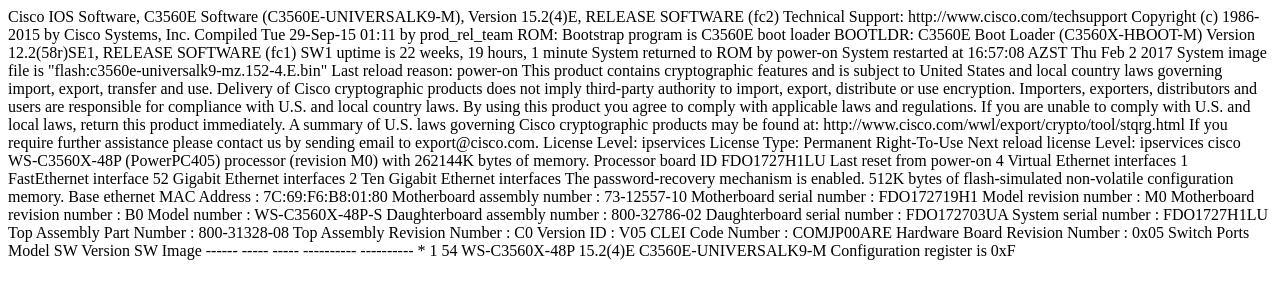
After one commit to KamilBabayev/Cisco, a Flask app: template webapp/templates/cisco_output.html in a window 1280 px wide. The commit adds this page. Shown: the top 300 px of the page. Run offline with Flask 2, Linux system fonts and the light colour scheme; the template is opened without the code that fills it, so the values that code supplies are empty.

Commit message:
additions

```diff
--- a/webapp/server.py
+++ b/webapp/server.py
@@ -17,7 +17,7 @@ def ciscoconnect1():
          devices_and_commands.append(i.split('=')[1])
     result = devices_and_commands
     print(devices_and_commands)
-    return "da"
+    return render_template("cisco_output.html")
 
 @app.route('/')
 def index():
--- /dev/null
+++ b/webapp/templates/cisco_output.html
@@ -0,0 +1,86 @@
+<!DOCTYPE html>
+<html>
+<head>
+	<meta charset="UTF-8">
+	<title>Main App</title>
+	<link rel= "stylesheet" type= "text/css" href= "{{ url_for('static',filename='styles/mainpage.css') }}">
+</head>
+<body>
+
+
+Cisco IOS Software, C3560E Software (C3560E-UNIVERSALK9-M), Version 15.2(4)E, RELEASE SOFTWARE (fc2)
+Technical Support: http://www.cisco.com/techsupport
+Copyright (c) 1986-2015 by Cisco Systems, Inc.
+Compiled Tue 29-Sep-15 01:11 by prod_rel_team
+
+ROM: Bootstrap program is C3560E boot loader
+BOOTLDR: C3560E Boot Loader (C3560X-HBOOT-M) Version 12.2(58r)SE1, RELEASE SOFTWARE (fc1)
+
+SW1 uptime is 22 weeks, 19 hours, 1 minute
+System returned to ROM by power-on
+System restarted at 16:57:08 AZST Thu Feb 2 2017
+System image file is "flash:c3560e-universalk9-mz.152-4.E.bin"
+Last reload reason: power-on
+
+
+
+This product contains cryptographic features and is subject to United
+States and local country laws governing import, export, transfer and
+use. Delivery of Cisco cryptographic products does not imply
+third-party authority to import, export, distribute or use encryption.
+Importers, exporters, distributors and users are responsible for
+compliance with U.S. and local country laws. By using this product you
+agree to comply with applicable laws and regulations. If you are unable
+to comply with U.S. and local laws, return this product immediately.
+
+A summary of U.S. laws governing Cisco cryptographic products may be found at:
+http://www.cisco.com/wwl/export/crypto/tool/stqrg.html
+
+If you require further assistance please contact us by sending email to
+export@cisco.com.
+
+License Level: ipservices
+License Type: Permanent Right-To-Use
+Next reload license Level: ipservices
+
+cisco WS-C3560X-48P (PowerPC405) processor (revision M0) with 262144K bytes of memory.
+Processor board ID FDO1727H1LU
+Last reset from power-on
+4 Virtual Ethernet interfaces
+1 FastEthernet interface
+52 Gigabit Ethernet interfaces
+2 Ten Gigabit Ethernet interfaces
+The password-recovery mechanism is enabled.
+
+512K bytes of flash-simulated non-volatile configuration memory.
+Base ethernet MAC Address       : 7C:69:F6:B8:01:80
+Motherboard assembly number     : 73-12557-10
+Motherboard serial number       : FDO172719H1
+Model revision number           : M0
+Motherboard revision number     : B0
+Model number                    : WS-C3560X-48P-S
+Daughterboard assembly number   : 800-32786-02
+Daughterboard serial number     : FDO172703UA
+System serial number            : FDO1727H1LU
+Top Assembly Part Number        : 800-31328-08
+Top Assembly Revision Number    : C0
+Version ID                      : V05
+CLEI Code Number                : COMJP00ARE
+Hardware Board Revision Number  : 0x05
+
+
+Switch Ports Model                     SW Version            SW Image
+------ ----- -----                     ----------            ----------
+*    1 54    WS-C3560X-48P             15.2(4)E              C3560E-UNIVERSALK9-M
+
+
+Configuration register is 0xF
+
+
+
+
+
+
+
+</body>
+</html>
--- a/webapp/templates/main.html
+++ b/webapp/templates/main.html
@@ -20,7 +20,9 @@
   <input type="checkbox" name="switch01" value="10.50.5.57">Switch01    10.50.5.57  Core switch Active <br>
   <input type="checkbox" name="switch02" value="10.50.5.58">Switch02    10.50.5.58  Core switch Passive <br>
   <input type="checkbox" name="switch03" value="10.50.5.59">Switch03    10.50.5.59  Core switch Backup <br> <br> <br>
-  <input type="checkbox" name="showversion" value="show version">show version  shows  cisco device version information <br> <br>
+  <input type="checkbox" name="showversion" value="show version">Show Version: 							        Shows device version information <br>
+  <input type="checkbox" name="showinterfacesstatus" value="show interfaces status">Show Interface Status:      Shows interfaces Statuses <br>
+  <input type="checkbox" name="showipinterfacebrief" value="show ip interface brief">Show IP Interface Brief:   Shows device interface IP info  <br>
   <input type="submit" value="Submit">
 </form>
 </div>
```
